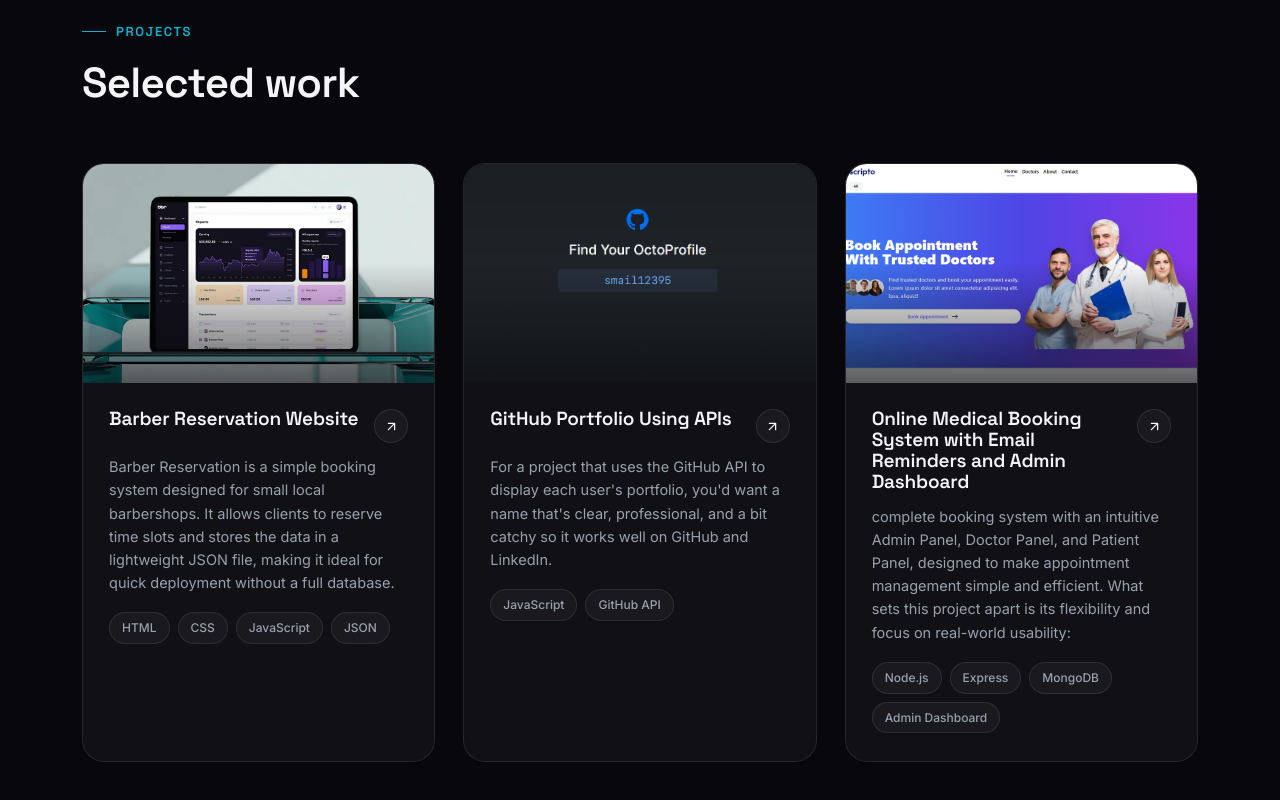
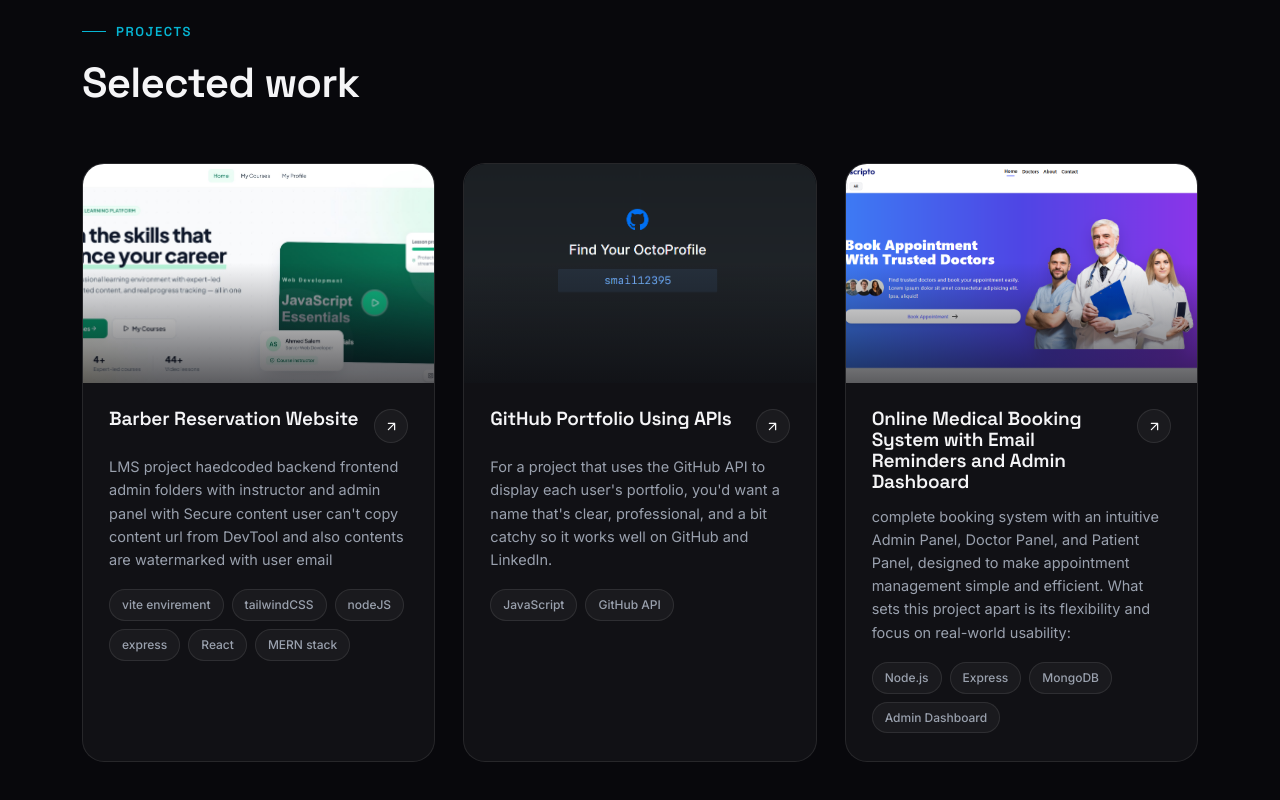
Before and after one commit to smail12395/my-portfolio, a website: page index.html in a window 1280 px wide. Shown: the part 1584-2384 px from the top of the page. Drawn offline with Linux system fonts and the light colour scheme.

Commit message:
Update index.html

```diff
--- a/index.html
+++ b/index.html
@@ -1063,7 +1063,7 @@
 
           <a class="project-card" data-reveal href="https://smail12395.github.io/reservation/reservation.html" target="_blank" rel="noopener noreferrer">
             <div class="project-image-wrap">
-              <img src="./images/saas.webp" alt="Barber Reservation Website" loading="lazy">
+              <img src="./images/LMS cover.jpg" alt="Barber Reservation Website" loading="lazy">
             </div>
             <div class="project-body">
               <div class="project-title-row">
@@ -1072,12 +1072,14 @@
                   <svg viewBox="0 0 24 24" fill="none" stroke="currentColor" stroke-width="2" stroke-linecap="round" stroke-linejoin="round"><path d="M7 17L17 7M17 7H7M17 7V17"/></svg>
                 </span>
               </div>
-              <p class="project-desc">Barber Reservation is a simple booking system designed for small local barbershops. It allows clients to reserve time slots and stores the data in a lightweight JSON file, making it ideal for quick deployment without a full database.</p>
+              <p class="project-desc">LMS project haedcoded backend frontend admin folders with instructor and admin panel with Secure content user can't copy content url from DevTool and also contents are watermarked with user email</p>
               <div class="tech-stack">
-                <span class="tech-item">HTML</span>
-                <span class="tech-item">CSS</span>
-                <span class="tech-item">JavaScript</span>
-                <span class="tech-item">JSON</span>
+                <span class="tech-item">vite envirement</span>
+                <span class="tech-item">tailwindCSS</span>
+                <span class="tech-item">nodeJS</span>
+                <span class="tech-item">express</span>
+                <span class="tech-item">React</span>
+                <span class="tech-item">MERN stack</span>
               </div>
             </div>
           </a>
```
